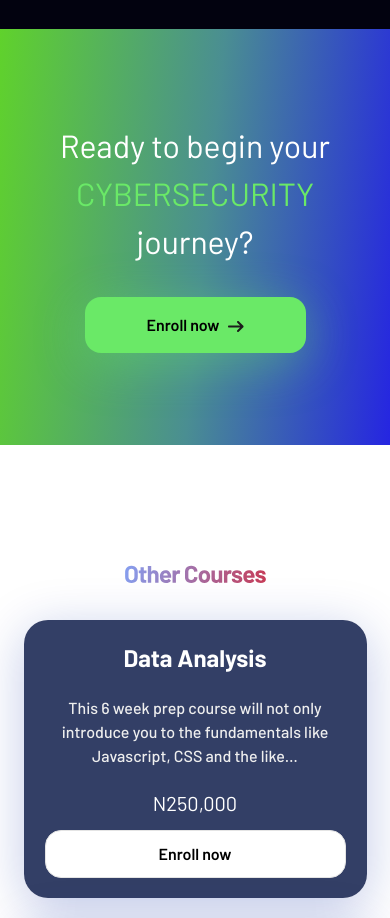
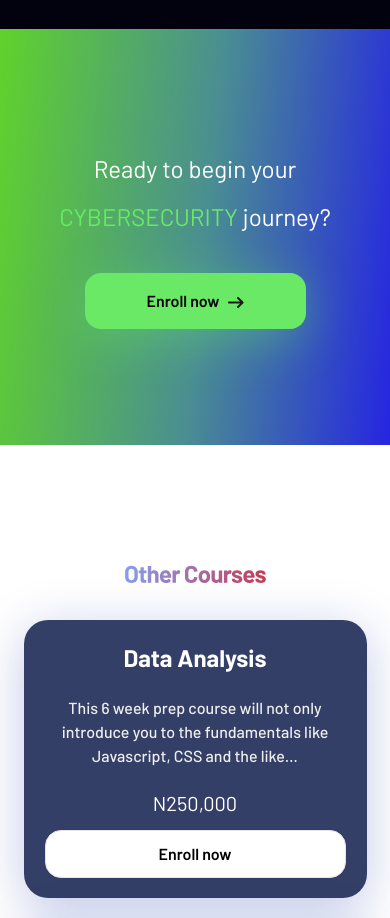
Before and after one commit to goodnessaig1/soltec-academy, a React (Vite) app: page /courses/cybersecurity in a window 390 px wide. Shown: the part 2860-3778 px from the top of the page. Built offline with nearby package versions, Linux system fonts and the light colour scheme.

Commit message:
Added some more pages

```diff
--- a/src/components/CoursesPage/CyberSecurity/CyberEnroll.jsx
+++ b/src/components/CoursesPage/CyberSecurity/CyberEnroll.jsx
@@ -5,9 +5,13 @@ const CyberEnroll = () => {
   return (
     <div className='background-image4 h-[416px] w-full'>
       <div className='w-full gap-[32px] h-full items-center justify-center flex flex-col'>
-        <h1 className='barlow-semi condensed-black   text-[32px] text-[#fff] font-[700px] leading-[48px] text-center '>
+        <h1 className='barlow-semi condensed-black  text-[24px] lg:text-[32px] text-[#fff] font-[700px] leading-[48px] text-center '>
           Ready to begin your{' '}
-          <span className='text-cyberCol'>CYBERSECURITY</span> <br />
+          <span className='text-cyberCol'>
+            <br className='lg:hidden' />
+            CYBERSECURITY
+          </span>{' '}
+          <br className='hidden lg:block' />
           journey?
         </h1>
         <Link
--- a/src/components/CoursesPage/ProductDesign/ProductDesignEnroll.jsx
+++ b/src/components/CoursesPage/ProductDesign/ProductDesignEnroll.jsx
@@ -5,9 +5,14 @@ const ProductDesignEnroll = () => {
   return (
     <div className='background-image3 h-[416px] w-full'>
       <div className='w-full gap-[32px] h-full items-center justify-center flex flex-col'>
-        <h1 className='barlow-semi condensed-black   text-[32px] text-[#fff] font-[700px] leading-[48px] text-center '>
-          Ready to begin your{' '}
-          <span className='text-yellowc3'>PRODUCT DESIGN</span> <br />
+        <h1 className='barlow-semi condensed-black  sm:text-[24px] lg:text-[32px] text-[#fff] font-[700px] leading-[48px] text-center '>
+          Ready to begin your
+          <span className='text-yellowc3'>
+            {' '}
+            <br className='lg:hidden' />
+            PRODUCT DESIGN
+          </span>{' '}
+          <br className='hidden lg:block' />
           journey?
         </h1>
         <Link
```
